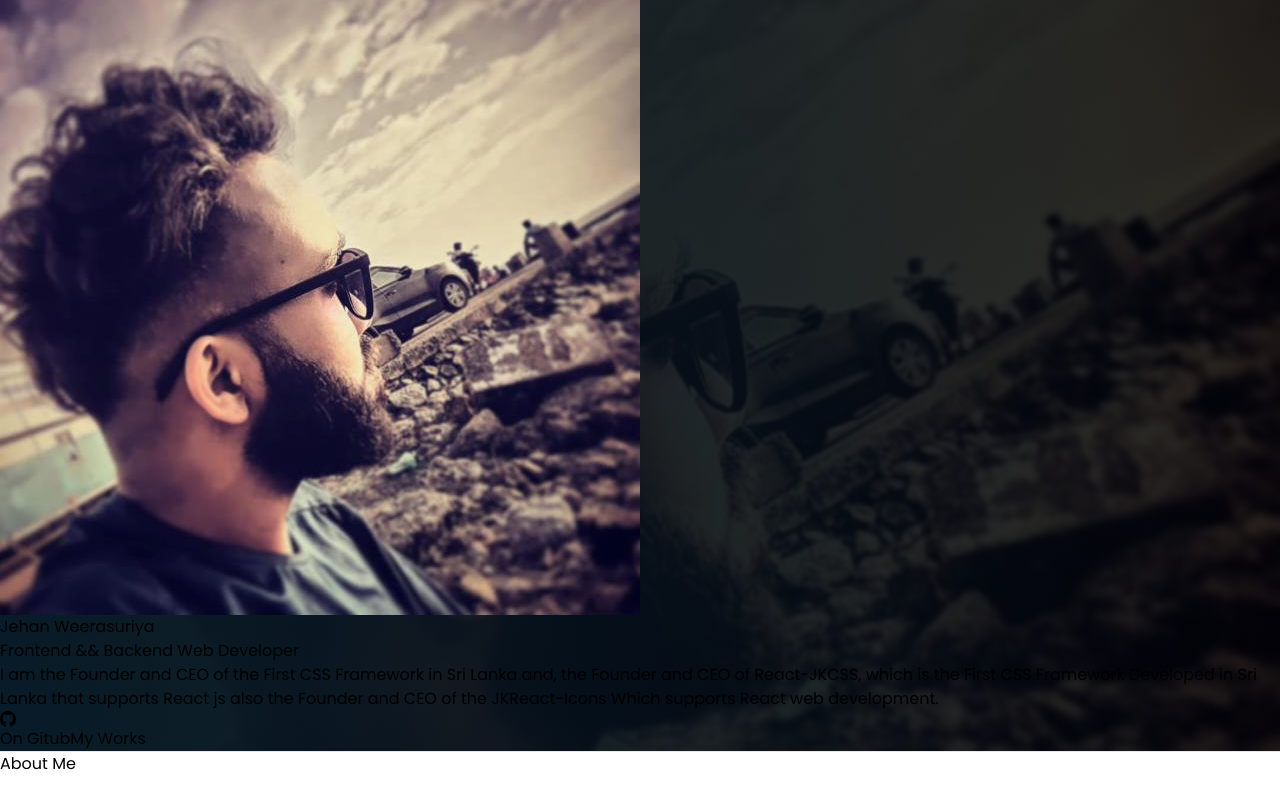
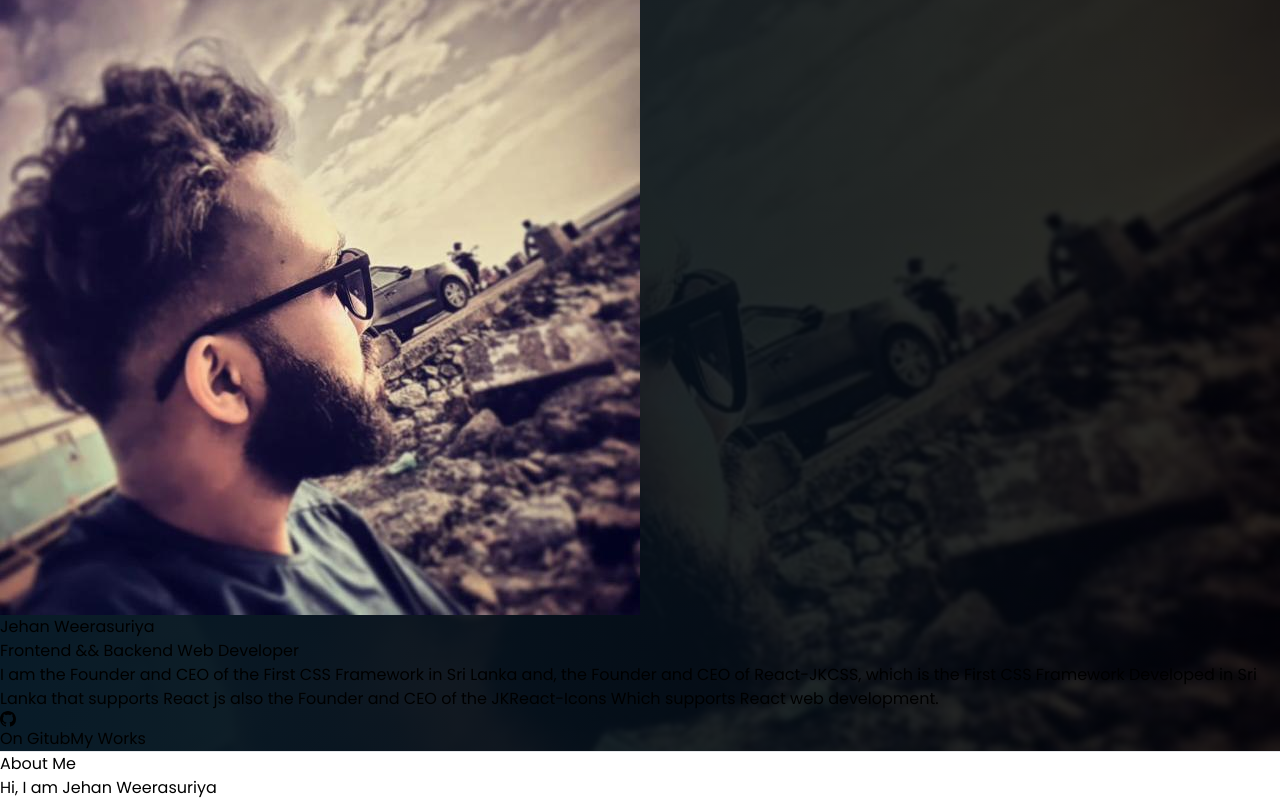
Before and after one commit to BackendExpert/Myportfolio, a React (Vite) app in the folder myportfolio/: page / in a window 1280 px wide. Shown: the part 185-985 px from the top of the page. Before the commit the page ends 961 px from the top, so only its background shows below. Built offline with nearby package versions, Linux system fonts and the light colour scheme; a web font is replaced by a local one.

Commit message:
Update AboutMe.jsx
Co-Authored-By: JehanKandy  <jehankandy@gmail.com>

```diff
--- a/myportfolio/src/comportment/AboutMe.jsx
+++ b/myportfolio/src/comportment/AboutMe.jsx
@@ -3,7 +3,12 @@ import React from 'react'
 const AboutMe = () => {
   return (
     <div className='md:px-20 px-8 md:py-24 py-12 bg-[#081B28] text-white'>
-        <h1 className="md:text-3xl text-center text-[#00A0DF]">About Me</h1>
+        <h1 className="md:text-6xl text-2xl text-center text-[#00A0DF] font-semibold">About Me</h1>
+        <div className="md:grid grid-cols-2 gap-4 md:my-8 my-4">
+            <div className="">
+                <h1 className="text-4xl">Hi, <span className='text-[#00A0DF] italic'>I am Jehan Weerasuriya</span></h1>
+            </div>
+        </div>
     </div>
   )
 }
```
